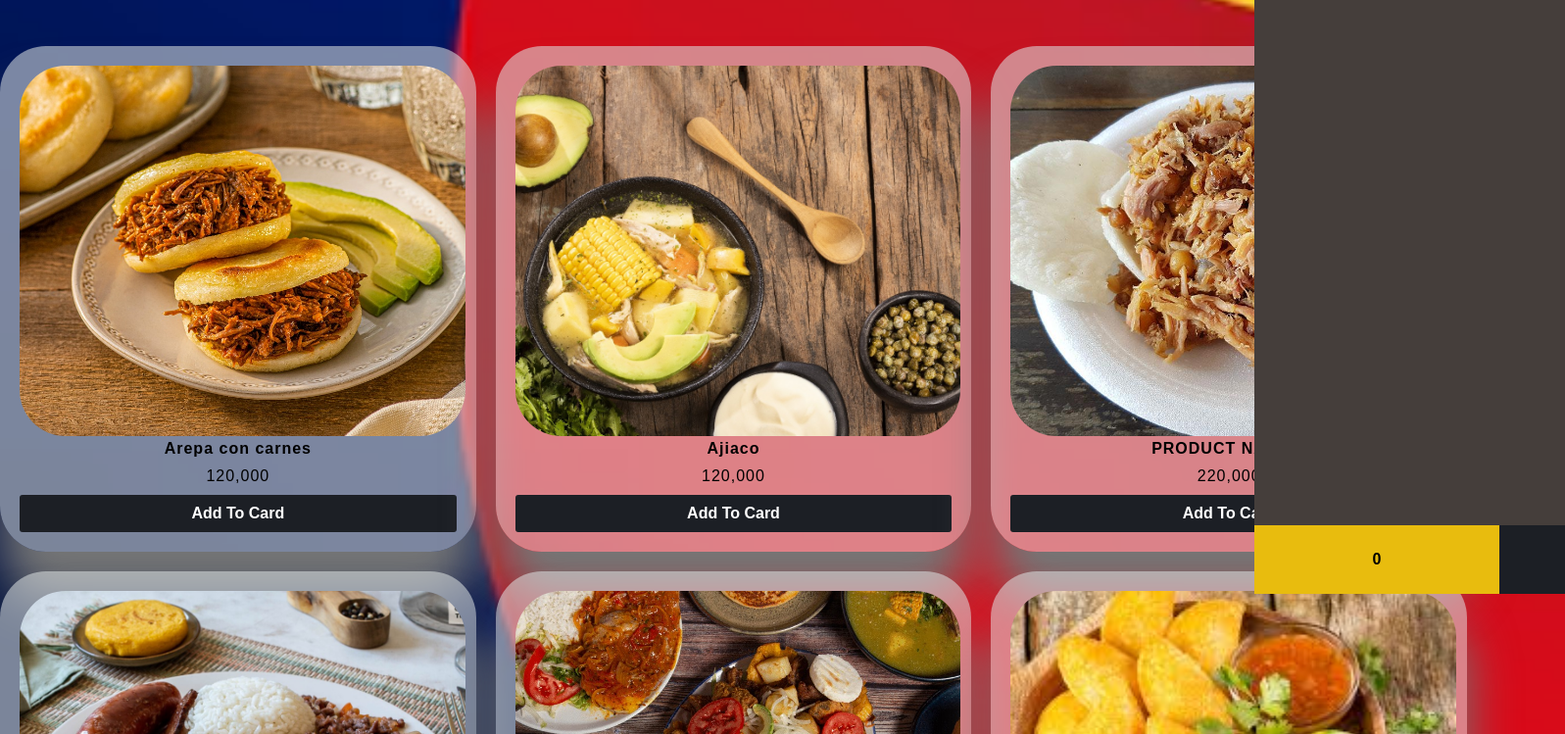
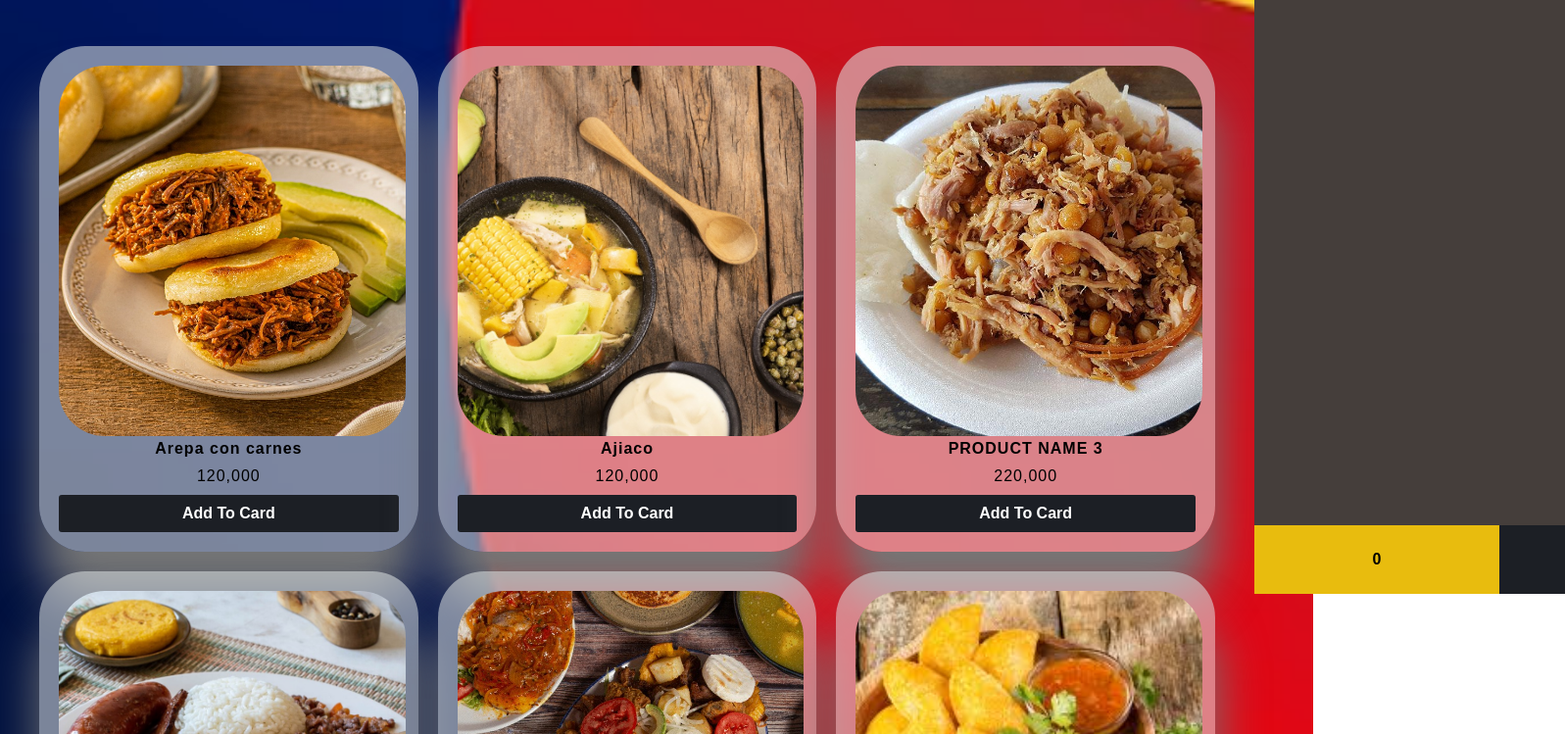
Before and after one commit to SoftWerb/VIVADECOLOMBIA, a plain HTML site: page abu.html in a window 1280 px wide. Shown: the part 194-943 px from the top of the page at 98% size, 1597 px wide, since content can reach past the window. Drawn offline with Linux system fonts and the light colour scheme.

Commit message:
Update syles.css

```diff
--- a/css/syles.css
+++ b/css/syles.css
@@ -8,11 +8,12 @@ body {
 
 
 .container {
-    width: 1497px;
+    max-width: 1200px;
+    width: 100%;
     margin: auto;
+    padding: 0 15px;
     transition: 0.5s;
 }
-
 
 header {
     display: grid;
```
